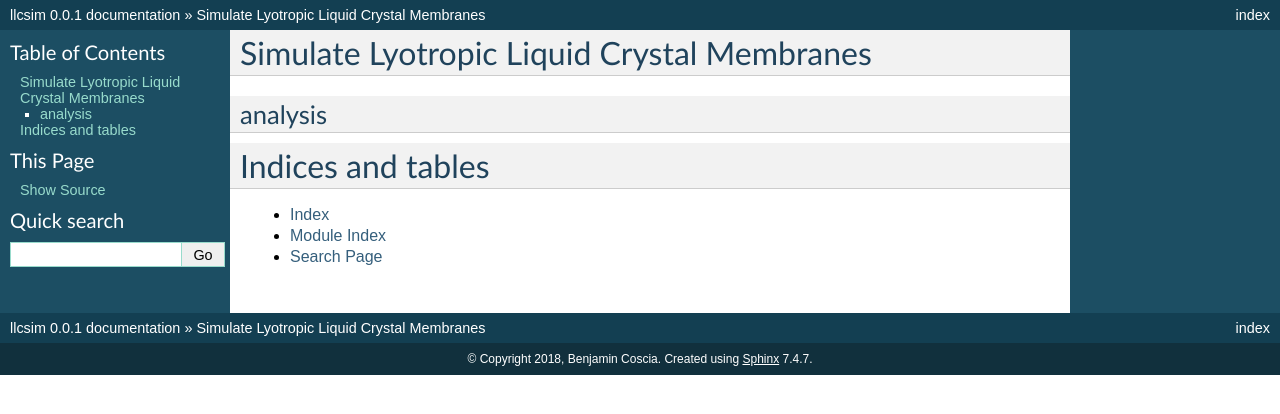
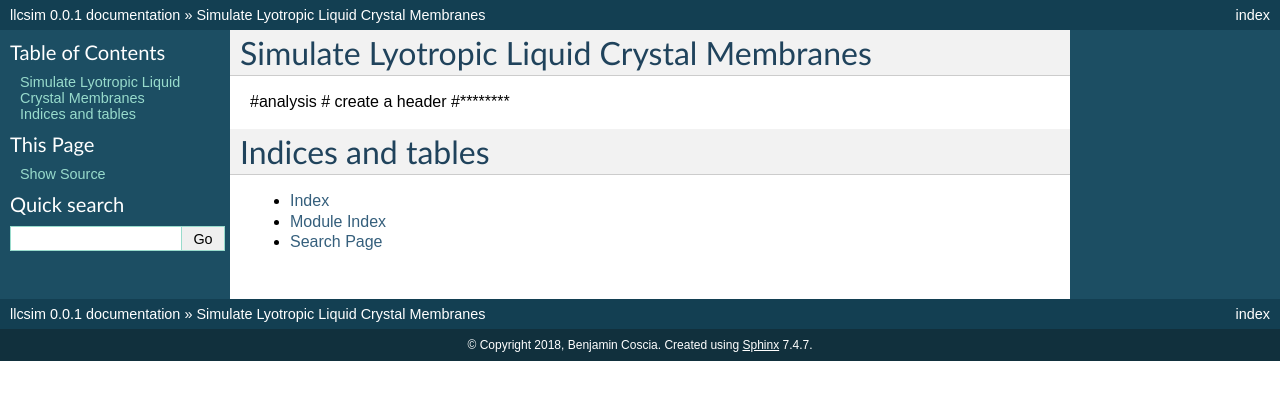
Before and after one commit to bencoscia/llcsim, a Sphinx documentation site: the page built from docs/index.rst, in a window 1280 px wide. Shown: the top 414 px of the page. Built offline with Sphinx 7.4.7, drawn with Linux system fonts in a browser that asks for light colours.

```diff
--- a/docs/conf.py
+++ b/docs/conf.py
@@ -17,10 +17,11 @@
 # add these directories to sys.path here. If the directory is relative to the
 # documentation root, use os.path.abspath to make it absolute, like shown here.
 #
-# import os
-# import sys
-# sys.path.insert(0, os.path.abspath('.'))
-
+import os
+import sys
+from unittest.mock import MagicMock
+sys.path.insert(0, os.path.abspath('../analysis'))
+sys.path.insert(0, os.path.abspath('../setup'))
 
 # -- General configuration ------------------------------------------------
 
@@ -28,8 +29,6 @@
 #
 # needs_sphinx = '1.0'
 
-import sys
-from unittest.mock import MagicMock
 
 class Mock(MagicMock):
 	@classmethod
--- a/docs/index.rst
+++ b/docs/index.rst
@@ -1,8 +1,8 @@
 Simulate Lyotropic Liquid Crystal Membranes
 ==================================
 
-analysis
-********
+#analysis # create a header
+#********
 
 .. toctree::
    :maxdepth: 2
```
